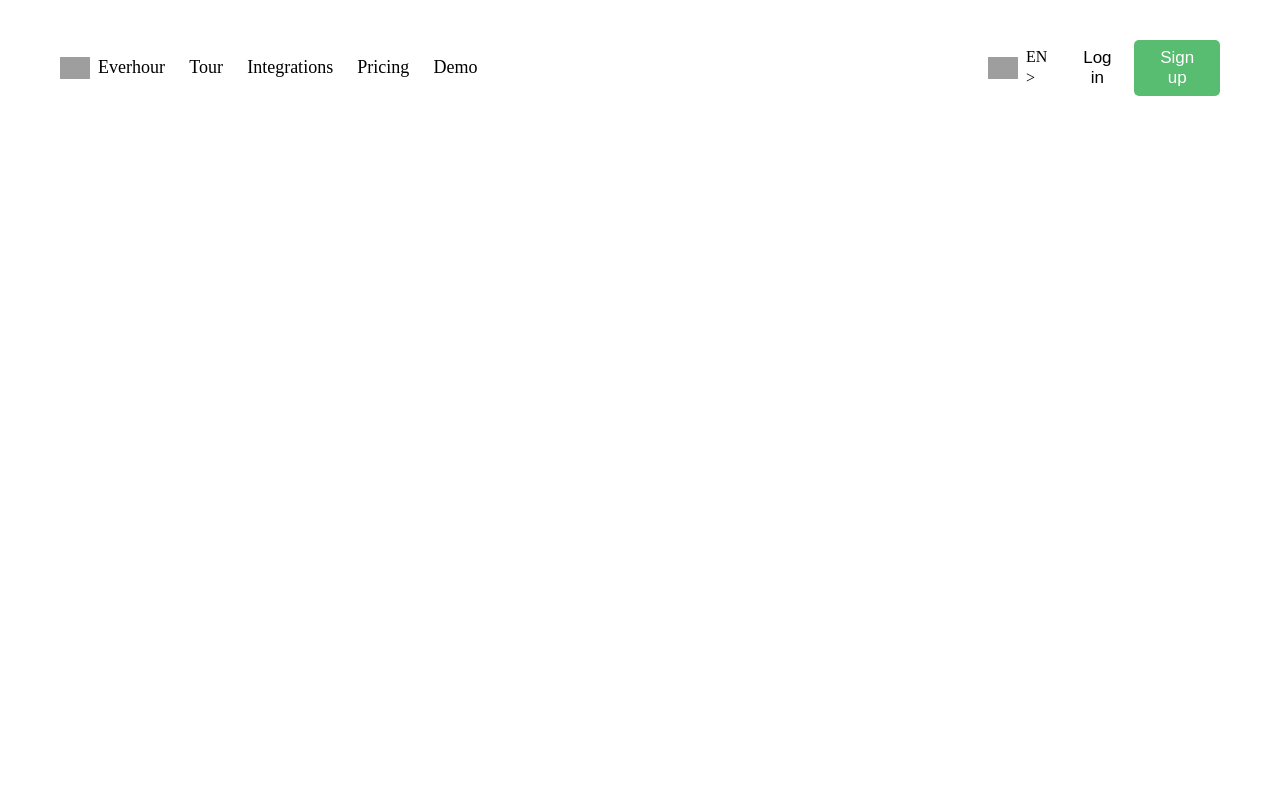
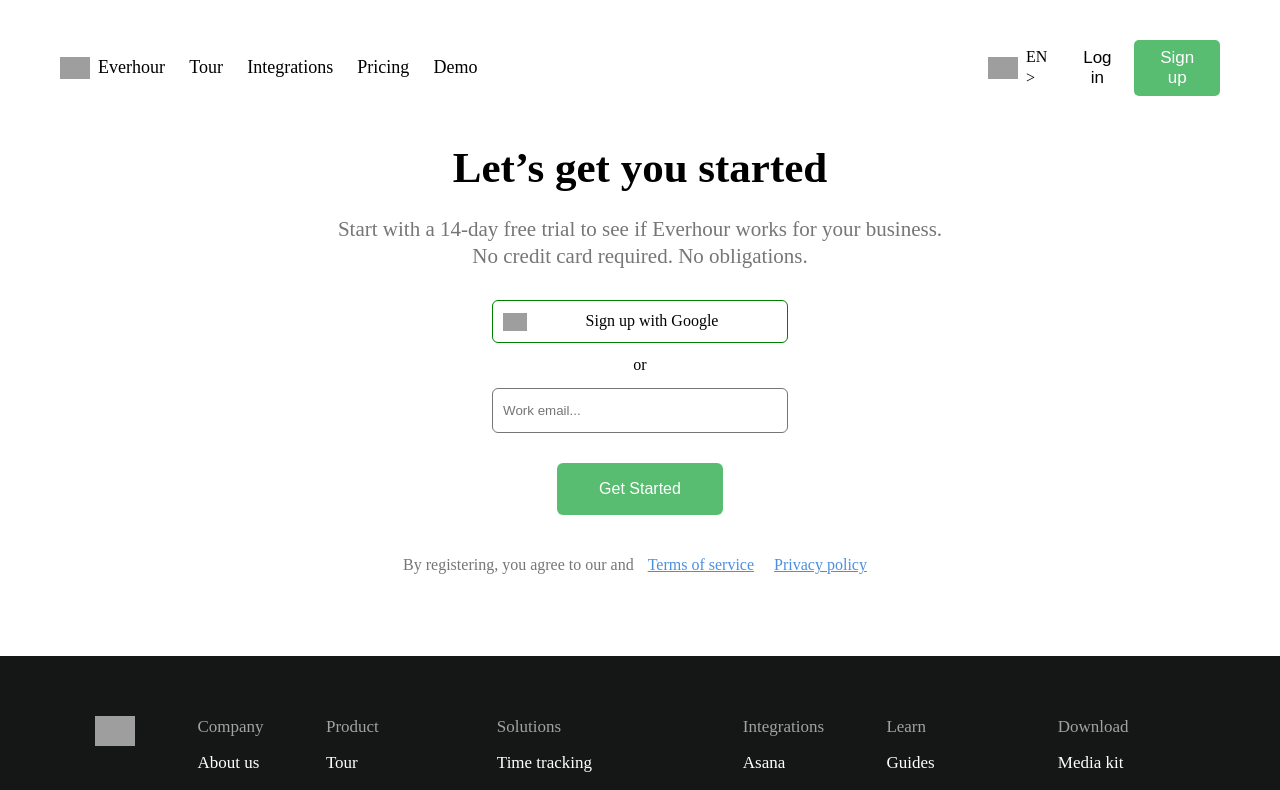
Before and after one commit to ashish8796/everhour-clone, a React (Create React App) app: page /signup in a window 1280 px wide. Shown: the top 790 px of the page. Built offline with nearby package versions, Linux system fonts and the light colour scheme; grey boxes are pictures that could not be loaded.

Commit message:
signup page structured

```diff
--- a/src/Components/Auth/Signup/Signup.jsx
+++ b/src/Components/Auth/Signup/Signup.jsx
@@ -1,14 +1,124 @@
 import React from 'react'
+import { Link } from 'react-router-dom'
+import styled from 'styled-components'
+import Footer from '../../Footer/Footer'
 import { Navbar } from '../../Navbar/Navbar'
 
 const Signup = () => {
   return(
     <div>
        <Navbar />
+       <Headings>
+          <h1>Let’s get you started</h1>
+          <h3>Start with a 14-day free trial to see if Everhour works for your business. <br/>
+            No credit card required. No obligations.
+          </h3>
+         </Headings>
 
-
+       <Formdiv>
+              <div>
+                <div>
+                  <img src="https://external-content.duckduckgo.com/iu/?u=https%3A%2F%2Fimg.icons8.com%2Fcolor%2F2x%2Fgoogle-logo.png&f=1&nofb=1" alt=""/>
+                  <div>
+                    <p>Sign up with Google</p>
+                  </div>
+                </div>
+                <p>or</p>
+                <input type="text" placeholder="Work email..."/>
+                <div>
+                  <button>Get Started</button>
+                </div>
+              </div>
+            </Formdiv>
+            <Policy>
+              By registering, you agree to our  and <Link>Terms of service</Link><Link>Privacy policy</Link>
+          </Policy>
+          <Footer />
     </div>
   )
 }
 
 export {Signup}
+
+
+const Headings = styled.div`
+  margin-top:140px;
+  text-align:center;
+  h1{
+    font-size:43px;
+    margin:10px 0px;
+    font-weight:bold;
+  }
+  h3{
+    font-size:21px;
+    margin:20px 0px;
+    color:#767676;
+  }
+
+`
+
+const Formdiv = styled.div`
+  margin:auto;
+  padding:10px 20px;
+  width:30%;
+  & > div{
+    width:86%;
+    margin:auto;
+    & > p{
+      text-align:center;
+      margin:12px 0px;
+    }
+  }
+ & > div > div:first-child{
+  border:1px solid green;
+  border-radius:6px;
+  display:flex;
+  padding:10px;
+  align-items:center;
+  img{
+    width:24px;
+  }
+  div{
+    width:100%;
+    display:flex;
+    justify-content:center;
+    align-items:center;
+    /* border:1px solid red; */
+  }
+ }
+  input{
+    border:1px solid #767676;
+    border-radius:6px;
+    color:#333;
+    padding:14px 10px;
+    width:100%;
+    cursor:	auto;
+  }
+  input+div{
+    display:flex;
+    justify-content:center;
+    align-items:center;
+    flex-direction:column;
+    button{
+      border-radius:6px;
+      width:56%;
+      padding:17px 0px;
+      font-size:16px;
+      margin:30px auto;
+      color:white;
+      background-color: #58BC71;
+    }
+  }
+`
+
+const Policy = styled.div`
+  text-align:center;
+  color:#767676;
+  a{
+    margin:0px 10px;
+    color:#4B8FE2;
+    text-decoration:underline;
+  }
+
+  margin-bottom:80px;
+`
```
